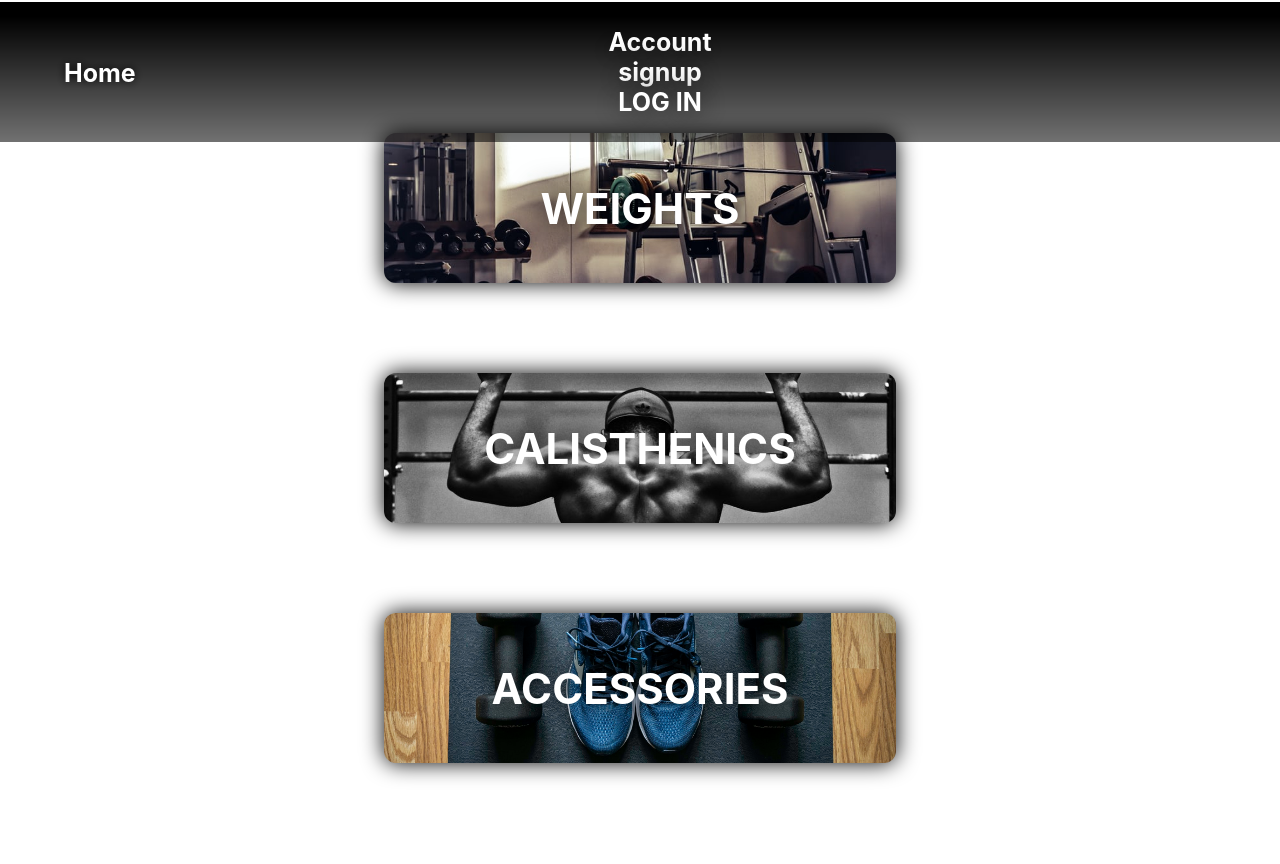
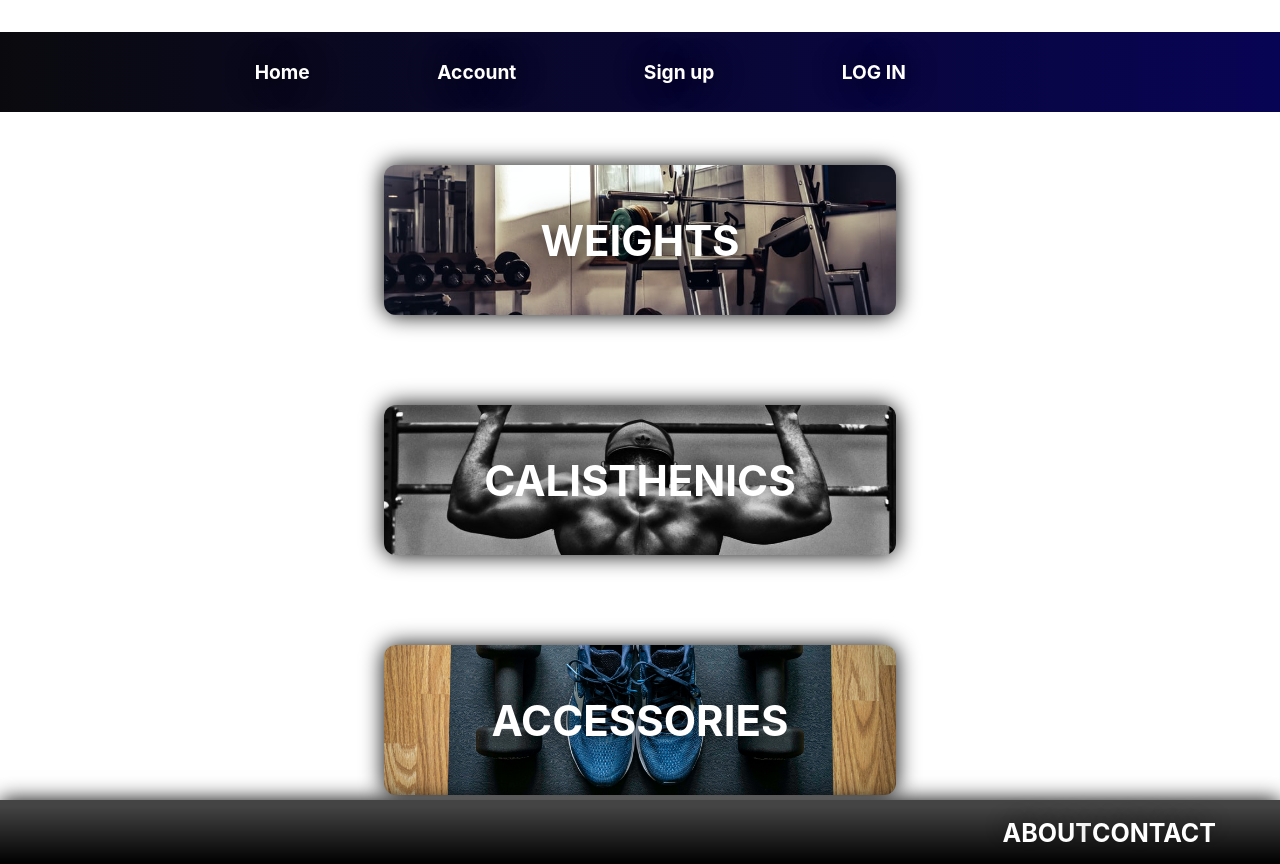
Before and after one commit to mz106/CN-Masters26-Final-Project-FE, a React (Create React App) app: page / in a window 1280 px wide. Before the commit the page ends 800 px from the top, so only its background shows below. Built offline with nearby package versions, Linux system fonts and the light colour scheme.

Commit message:
made changes in line with the main

```diff
--- a/public/index.html
+++ b/public/index.html
@@ -15,6 +15,8 @@
       user's mobile device or desktop. See https://developers.google.com/web/fundamentals/web-app-manifest/
     -->
     <link rel="manifest" href="%PUBLIC_URL%/manifest.json" />
+    <link rel="stylesheet" href="https://use.fontawesome.com/releases/v5.15.4/css/all.css" integrity="sha384-DyZ88mC6Up2uqS4h/KRgHuoeGwBcD4Ng9SiP4dIRy0EXTlnuz47vAwmeGwVChigm" crossorigin="anonymous">
+    <!-- <link href="https://fonts.googleapis.com/css2?family=Montserrat&display=swap" rel="stylesheet"> -->
     <!--
       Notice the use of %PUBLIC_URL% in the tags above.
       It will be replaced with the URL of the `public` folder during the build.
--- a/src/App.js
+++ b/src/App.js
@@ -1,4 +1,3 @@
-import Footer from "./components/Footer";
 import Nav from "./components/Nav";
 import Home from "./components/Home";
 import Login from "./components/Login";
@@ -9,12 +8,14 @@ import Accessories from "./components/ProductPages/Accessories";
 import Calisthenics from "./components/ProductPages/Calisthenics";
 import { BrowserRouter as Router, Switch, Route } from "react-router-dom";
 import "./App.css";
+import Footer from "./components/Footer";
 
 function App() {
   return (
+    <>
       <Router>
+        <Nav />
         <div className="container">
-        <Nav />
           <Switch>
             <Route path="/" exact component={Home} />
             <Route path="/account" exact component={Account} />
@@ -24,9 +25,10 @@ function App() {
             <Route path="/accessories" exact component={Accessories} />
             <Route path="/calisthenics" exact component={Calisthenics} />
           </Switch>
-        <Footer />
         </div>
+        <Footer/>
       </Router>
+    </>
   );
 }
 
--- a/src/components/Footer.css
+++ b/src/components/Footer.css
@@ -4,7 +4,7 @@ footer {
   display: flex;
   justify-content: space-around;
   margin-top: auto;
-  color: rgb(255, 255, 255);
+  color: rgb(124, 124, 124);
   font-size: 25px;
   font-weight: bolder;
   background: linear-gradient(180deg, rgba(0, 0, 0, 0.733) 10%, rgb(0, 0, 0));
--- a/src/components/Nav.css
+++ b/src/components/Nav.css
@@ -0,0 +1,118 @@
+.NavbarItems{
+    background: linear-gradient(90deg, rgb(10, 10, 14) 0%, rgb(8, 4, 85) 100%);
+    height: 80px;
+    display: flex;
+    justify-content: center;
+    align-items: center;
+    font-size: 1.2rem;
+}
+.navbar-logo{
+    color: #fff;
+    justify-self: start;
+    margin-left: 20px;
+    cursor: pointer;
+}
+.fa-react{
+    margin-left: 0.5rem;
+    font-size: 1.6rem;
+}
+.nav-menu{
+    display: grid;
+    grid-template-columns: repeat(5, auto);
+    grid-gap: 10px;
+    list-style: none;
+    text-align: center;
+    width: 70vw;
+    justify-content:none;
+    margin-right: 2rem;
+}
+.nav-links{
+    color: #fff;
+    text-decoration: none;
+    padding: 0.5rem 1rem;
+}
+.nav-links:hover{
+    background-color:none;
+    border-radius: 4px;
+    transition: all 0.2s ease-out;
+}
+.fa-bars{
+    color: rgb(231, 48, 2);
+}
+.nav-links-mobile{
+    display: none;
+}
+.menu-icon{
+    display: none;
+}
+@media screen and (max-width: 960px) {
+    .NavbarItems{
+        position: relative;
+    }
+    .nav-menu{
+        display: flex;
+        flex-direction: column;
+        width: 100%;
+        height: 500px;
+        position: absolute;
+        top: 80px;
+        left: -100%;
+        opacity: 1;
+        transition: all 0.5s ease;
+    }
+    .nav-menu.active{
+        background:#010218;
+        left: 0;
+        opacity: 1;
+        transition: all 0.5s ease;
+    }
+    .nav-links{
+        text-align: center;
+        padding: 2rem;
+        width: 100%;
+        display: table;
+    }
+    .nav-links:hover{
+        background-color: #0a19e2;
+        border-radius: 0;
+    }
+    .navbar-logo{
+        position: absolute;
+        top: 0;
+        left: 0;
+        transform: translate(25%, 50%);
+    }
+    .menu-icon{
+        display: block;
+        position: absolute;
+        top: 0;
+        right: 0;
+        transform: translate(-100%, 60%);
+        font-size: 1.8rem;
+        cursor: pointer;
+    }
+    .fa-times{
+        color: rgb(240, 10, 10);
+        font-size: 2rem;
+    }
+    .nav-links-mobile{
+        display: block;
+        text-align: center;
+        padding: 1.5rem;
+        margin: 2rem auto;
+        border-radius: 4px;
+        width: 80%;
+        background: #3205fa;
+        text-decoration: none;
+        color: rgb(105, 4, 4);
+        font-size: 1.5rem;
+    }
+    .nav-links-mobile:hover{
+        background-color: #fff;
+        color: #020631;
+        transition: 250ms;
+    }
+    Button{
+        display:none;
+    }
+}
--- a/src/components/Nav.js
+++ b/src/components/Nav.js
@@ -1,30 +1,42 @@
-import React from "react";
+import React from 'react'
+import { Component } from 'react';
 import { Link } from "react-router-dom";
+import "./Nav.css";
 
-function Nav() {
-  const navStyle = {
-    color: "white",
-    textDecoration: "none",
-    listStyleType: "none",
-  };
+const navStyle ={
+  color: "white",
+  textDecoration: "none",
+  listStyleType: "none",
+};
+
+class Nav extends Component{
+  state = {clicked: false}
+
+ handleClick = () => {
+        this.setState({clicked: !this.state.clicked})
+    }
+  render(){
   return (
-    <nav>
-      <ul className="nav-link">
-        <Link className="home" to="/" style={navStyle}>
+    <nav className="NavbarItems">
+      <div className="menu-icon" onClick={this.handleClick}>
+                    <i className={this.state.clicked ? 'fas fa-times' : 'fas fa-bars'}></i>
+                </div>
+      <ul className={this.state.clicked ? 'nav-menu active' : 'nav-menu'}>
+        <Link style={navStyle} to="/"  >
           <li>Home</li>
         </Link>
-        <Link to="/account" style={navStyle}>
+        <Link style={navStyle} to="/account" >
           <li>Account</li>
         </Link>
-        <Link to="/signup" style={navStyle}>
-          <li>signup</li>
+        <Link style={navStyle} to="/signup" >
+          <li>Sign up</li>
         </Link>
-        <Link to="/login" style={navStyle}>
+        <Link  style={navStyle} to="/login">
           <li>LOG IN</li>
         </Link>
       </ul>
     </nav>
   );
-}
+}}
 
 export default Nav;
--- a/src/components/Signup.js
+++ b/src/components/Signup.js
@@ -1,7 +1,7 @@
 import React from "react";
 
 function Signup() {
-  return <div>Signup</div>;
+  return <div>Sign up</div>;
 }
 
 export default Signup;
```
Lines whose indentation alone changed are shown as unchanged.
